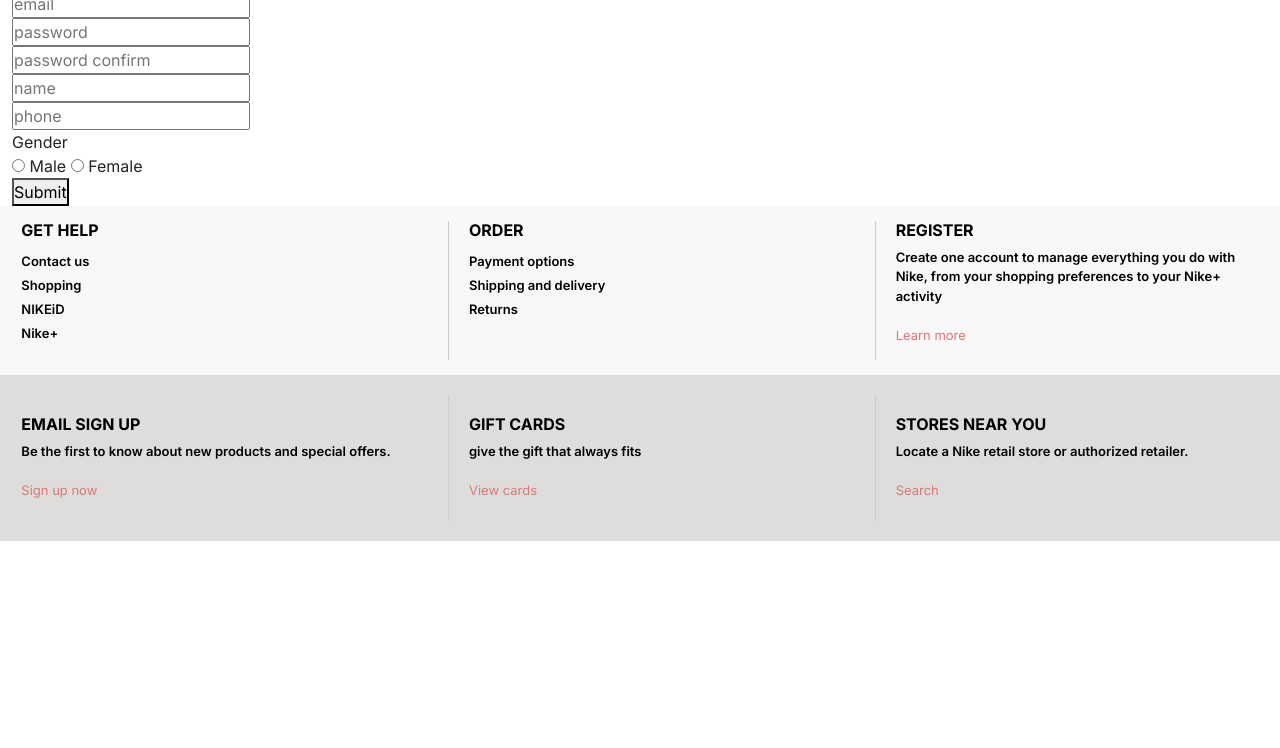
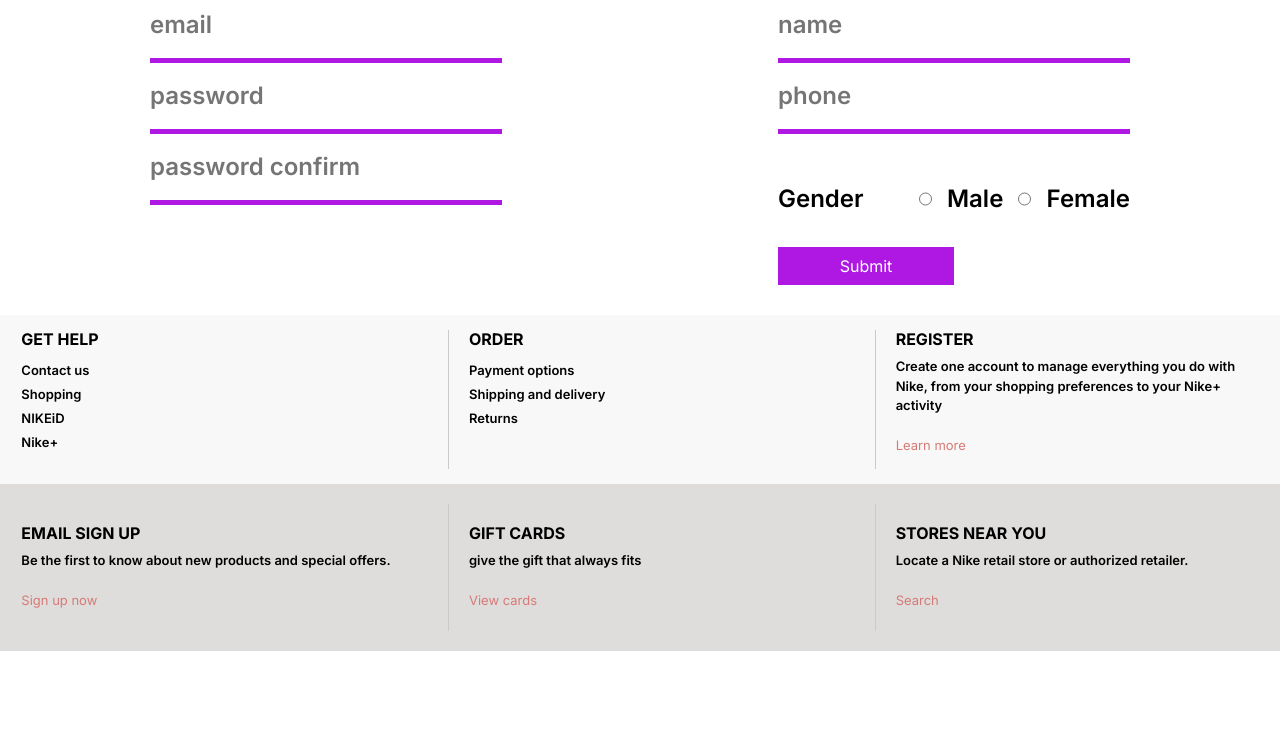
Before and after one commit to lequoctri1994/BC33_LEQUOCTRI_VOVANPHONG_CAPSTONE_2, a plain HTML site: page register.html in a window 1280 px wide. Shown: the part 52-800 px from the top of the page. Drawn offline with nearby package versions, Linux system fonts and the light colour scheme.

Commit message:
done layout footer without header

```diff
--- a/register.html
+++ b/register.html
@@ -25,7 +25,7 @@
       integrity="sha384-0evHe/X+R7YkIZDRvuzKMRqM+OrBnVFBL6DOitfPri4tjfHxaWutUpFmBp4vmVor"
       crossorigin="anonymous"
     />
-    <link rel="stylesheet" href="./css/index.min.css" />
+    <link rel="stylesheet" href="./css/register.min.css" />
   </head>
   <body>
     <!-- REGISTER CONTENT -->
@@ -63,13 +63,14 @@
                   <input name="gender" type="radio" value="Female"> Female
                 </div>
               </div>
+              <div class="button">
+                <button>Submit</button>
+
+              </div>
             </div>
           </div>
           <div class="register-button">
-            <div class="button">
-              <button>Submit</button>
 
-            </div>
           </div>
         </div>
       </div>
--- a/sass/Helpers/_Variables.scss
+++ b/sass/Helpers/_Variables.scss
@@ -3,7 +3,8 @@
 $fs-c2: 16px;
 $fs-c3: 20px;
 $fs-c4: 24px;
-$fs-c5: 40px;
+$fs-c5: 30px;
+$fs-c6: 40px;
 
 //font-weight
 $fw-light: 300;
@@ -19,3 +20,8 @@
 $text-color-c0: #000000;
 $text-color-c1:#CBC9C9;
 $text-color-c2: #d77a76;
+$text-color-c3: #ffffff;
+
+//boder
+$bd-c0: none;
+$bdBot-c1: 1px solid $bg-color-c3;
--- a/sass/Helpers/_mixin.scss
+++ b/sass/Helpers/_mixin.scss
@@ -15,3 +15,10 @@
     font-weight: $fw;
     color: $color;
 }
+
+@mixin registerInput ($fs: $fs-c4, $fw: $fw-semibold, $color: $text-color-c0, $bd: $bd-c0) {
+    font-size: $fs;
+    font-weight: $fw;
+    color: $color;
+    border: $bd;
+}
--- a/sass/Layouts/_register_form.scss
+++ b/sass/Layouts/_register_form.scss
@@ -2,60 +2,108 @@
     .container {
         .register-title {
             h3 {
-
+                text-align: center;
+                font-size: $fs-c5;
+                font-weight: $fw-semibold;
             }
         }
         .register-content {
             .register-form {
+                display: flex;
+                justify-content: space-around;
                 .register-form-left {
                     .register-form-left-email {
                         input {
+                            @include registerInput();
+                            padding: 15px 0;
+                            border-bottom: 5px solid $bg-color-c3;
+                            &:focus {
+                                outline: none;
+                              }
 
                         }
                     }
                     .register-form-left-password {
                         input {
+                            @include registerInput();
+                            padding: 15px 0;
+                            border-bottom: 5px solid $bg-color-c3;
 
+                            &:focus {
+                                outline: none;
+                              }
                         }
                     }
                     .register-form-left-passwordConfirm {
                         input {
+                            @include registerInput();
+                            padding: 15px 0;
+                            border-bottom: 5px solid $bg-color-c3;
 
+                            &:focus {
+                                outline: none;
+                              }
                         }
                     }
                 }
                 .register-form-right {
                     .register-form-right-name {
                         input {
+                            @include registerInput();
+                            padding: 15px 0;
+                            border-bottom: 5px solid $bg-color-c3;
 
+                            &:focus {
+                                outline: none;
+                              }
                         }
                     }
                     .register-form-right-phone {
                         input {
+                            @include registerInput();
+                            padding: 15px 0;
+                            border-bottom: 5px solid $bg-color-c3;
 
+                            &:focus {
+                                outline: none;
+                              }
                         }
                     }
                     .register-form-right-gender {
+                        display: flex;
+                        justify-content: space-between;
+                        @include registerInput();
+                        padding-top: 47px;
+
                         .title {
                             span {
 
                             }
                         }
                         .radio {
+                            display: flex;
+                            justify-content: space-between;
+                            width: 60%;
                             input {
-
+                                @include registerInput();
                             }
                         }
                     }
+                        .button {
+                            width: 50%;
+                            padding: 30px 0;
+                            button {
+                            width: 100%;
+                            padding: 7px 0;
+                            background-color: $bg-color-c3;
+                            border: none;
+                            color: $text-color-c3;
+                            }
+                        }
+
                 }
             }
-            .register-button {
-                .button {
-                    button {
 
-                    }
-                }
-            }
         }
     }
 }
```
Also changed, not shown: css/register.css, css/register.min.css.
